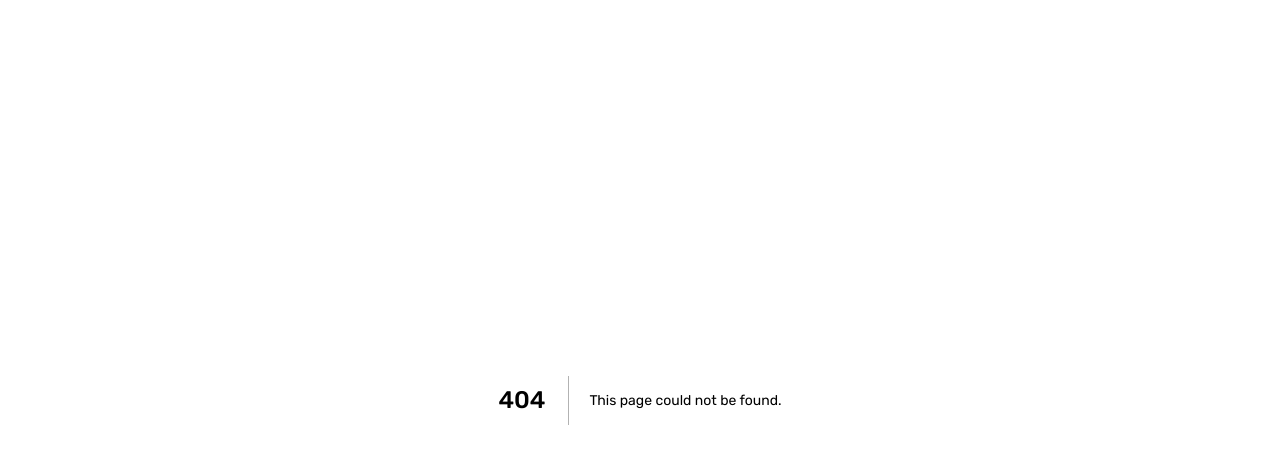
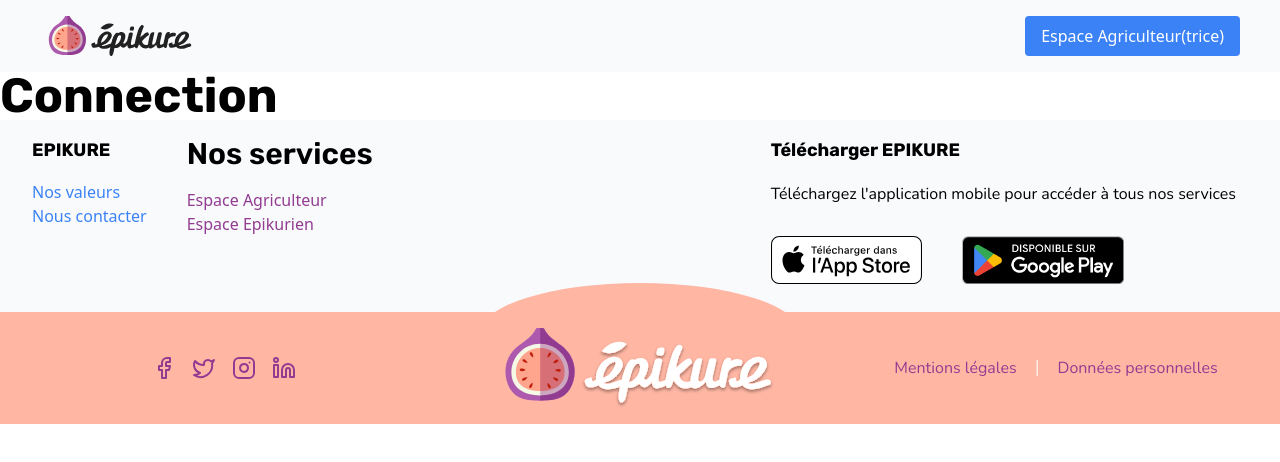
Before and after one commit to johan-bouguermouh/epikure, a Next.js app in the folder frontend/: page /connection in a window 1280 px wide. Before the commit this address had no page. Shown: the top 462 px of the page. Built offline with nearby package versions, Linux system fonts and the light colour scheme.

Commit message:
Adding All the pages needed linked to the global.css

```diff
--- a/frontend/src/app/layout.js
+++ b/frontend/src/app/layout.js
@@ -1,5 +1,7 @@
 import { Inter } from "next/font/google";
 import "./globals.css";
+import NavComponent from "@/components/NavComponent";
+import FooterComponent from "@/components/FooterComponent";
 
 const inter = Inter({ subsets: ["latin"] });
 
@@ -12,7 +14,9 @@
   return (
     <html lang="fr">
       <body className={inter.className}>
+        <NavComponent />
         {children}
+        <FooterComponent />
       </body>
     </html>
   );
--- a/frontend/src/app/page.js
+++ b/frontend/src/app/page.js
@@ -1,11 +1,7 @@
-import NavComponent from "../components/NavComponent";
-import FooterComponent from "../components/FooterComponent";
-
 export default function Home() {
   return (
     <>
-      <NavComponent />
-      <FooterComponent />
+      <h1>Home</h1>
     </>
   );
 }
--- /dev/null
+++ b/frontend/src/pages/connection/index.js
@@ -0,0 +1,14 @@
+import NavComponent from "../../components/NavComponent";
+import FooterComponent from "../../components/FooterComponent"
+
+import "./../../app/globals.css";
+
+export default function Test1() {
+  return (
+    <>
+      <NavComponent />
+      <h1>Connection</h1>
+      <FooterComponent />
+    </>
+  );
+}
--- /dev/null
+++ b/frontend/src/pages/dashboard/index.js
@@ -0,0 +1,14 @@
+import NavComponent from "../../components/NavComponent";
+import FooterComponent from "../../components/FooterComponent";
+
+import "./../../app/globals.css";
+
+export default function Test2() {
+    return (
+      <>
+        <NavComponent />
+        <p>Dashboard</p>
+        <FooterComponent />
+      </>
+    );
+  }
--- /dev/null
+++ b/frontend/src/pages/subscription/index.js
@@ -0,0 +1,14 @@
+import NavComponent from "../../components/NavComponent";
+import FooterComponent from "../../components/FooterComponent";
+
+import "./../../app/globals.css";
+
+export default function Test1() {
+  return (
+    <>
+      <NavComponent />
+      <h1>Subscription</h1>
+      <FooterComponent />
+    </>
+  );
+}
```
Also changed, not shown: 1 other file (tests, documents, lock files or other folders).
